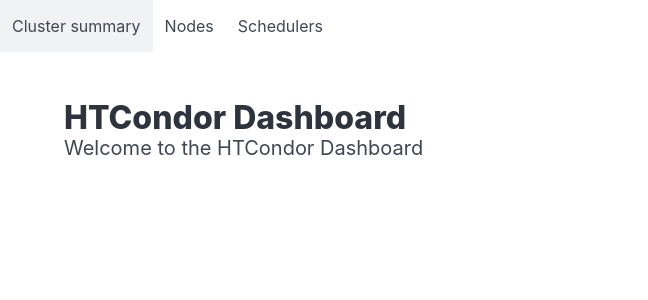
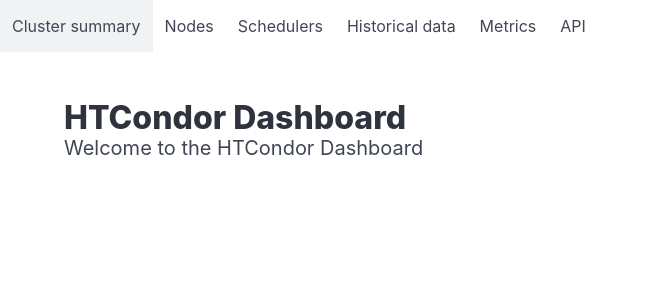
Before and after one commit to BristolComputing/htcondor-dashboard, a Flask app: template templates/index.html in a window 1280 px wide. Shown: the top 300 px of the page, without its empty margins (0-648 px from the left). Run offline with Flask 3, Linux system fonts and the light colour scheme; the template is opened without the code that fills it, so the values that code supplies are empty; parts of the project's set-up code (start-up, migrations or seed data) failed here and were passed over.

Commit message:
add all remaining placeholders for now

```diff
--- a/templates/index.html
+++ b/templates/index.html
@@ -22,6 +22,15 @@
         </a>
         <a class="navbar-item" href="/views/submit/all">
           Schedulers
+        </a>
+        <a class="navbar-item" href="http://grafana.dice.priv:3000/dashboard/public">
+          Historical data
+        </a>
+        <a class="navbar-item" href="/prometheus/metrics">
+          Metrics
+        </a>
+        <a class="navbar-item" href="/docs">
+          API
         </a>
       </div>
     </div>
--- a/templates/partials/node_details.html
+++ b/templates/partials/node_details.html
@@ -44,4 +44,8 @@
       </tbody>
     </table>
   </div>
+  <div class="container py-6">
+    <h2 class="subtitle"> Health </h2>
+    TODO: This will summarize the health of a node, such as number of failures in the last N hours, type of error messages, etc.
+  </div>
 </div>
```
Also changed, not shown: templates/partials/jobs_overview.html (+9 -1 lines), templates/partials/submit_overview.html (+9 -2 lines).
